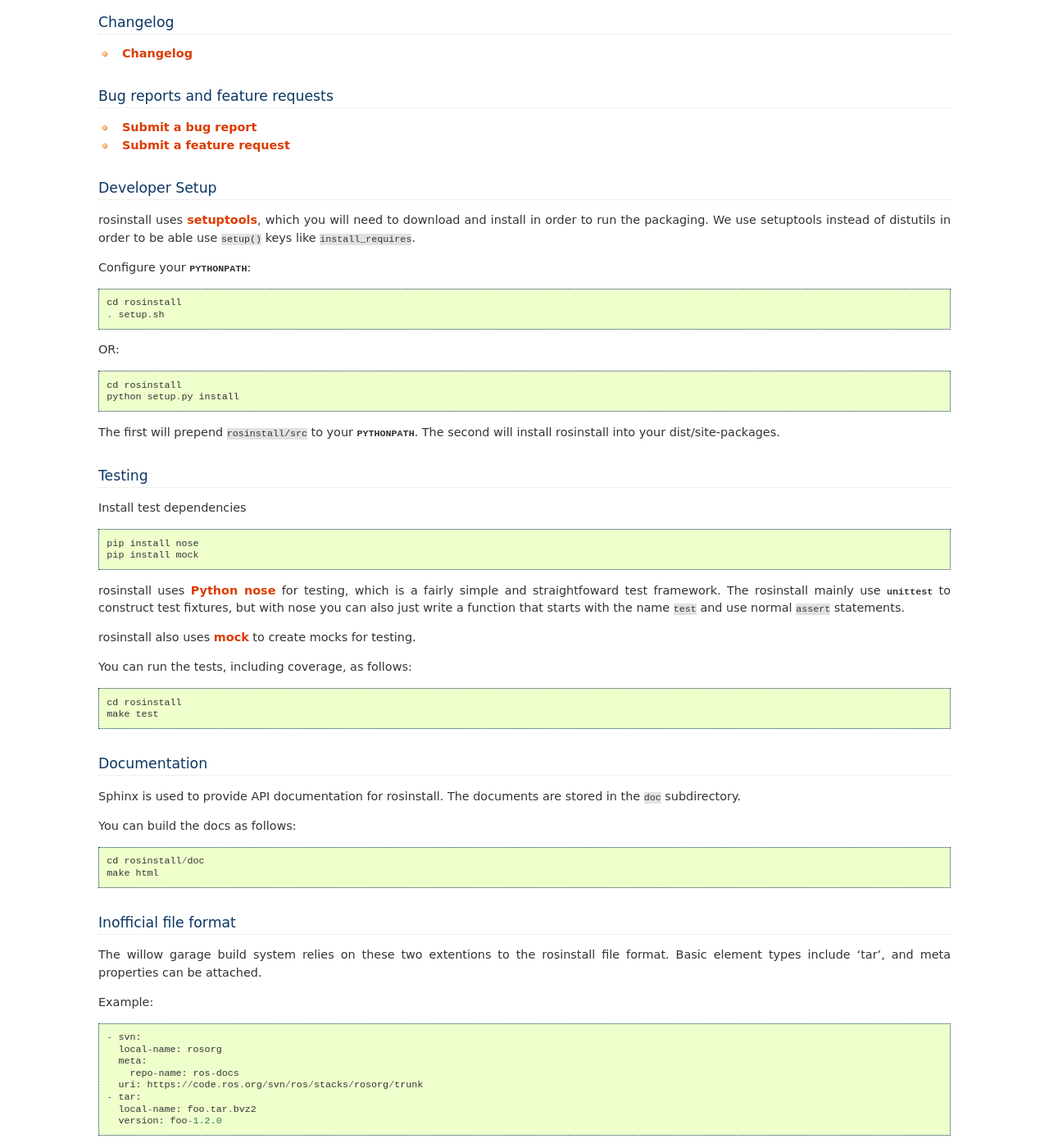
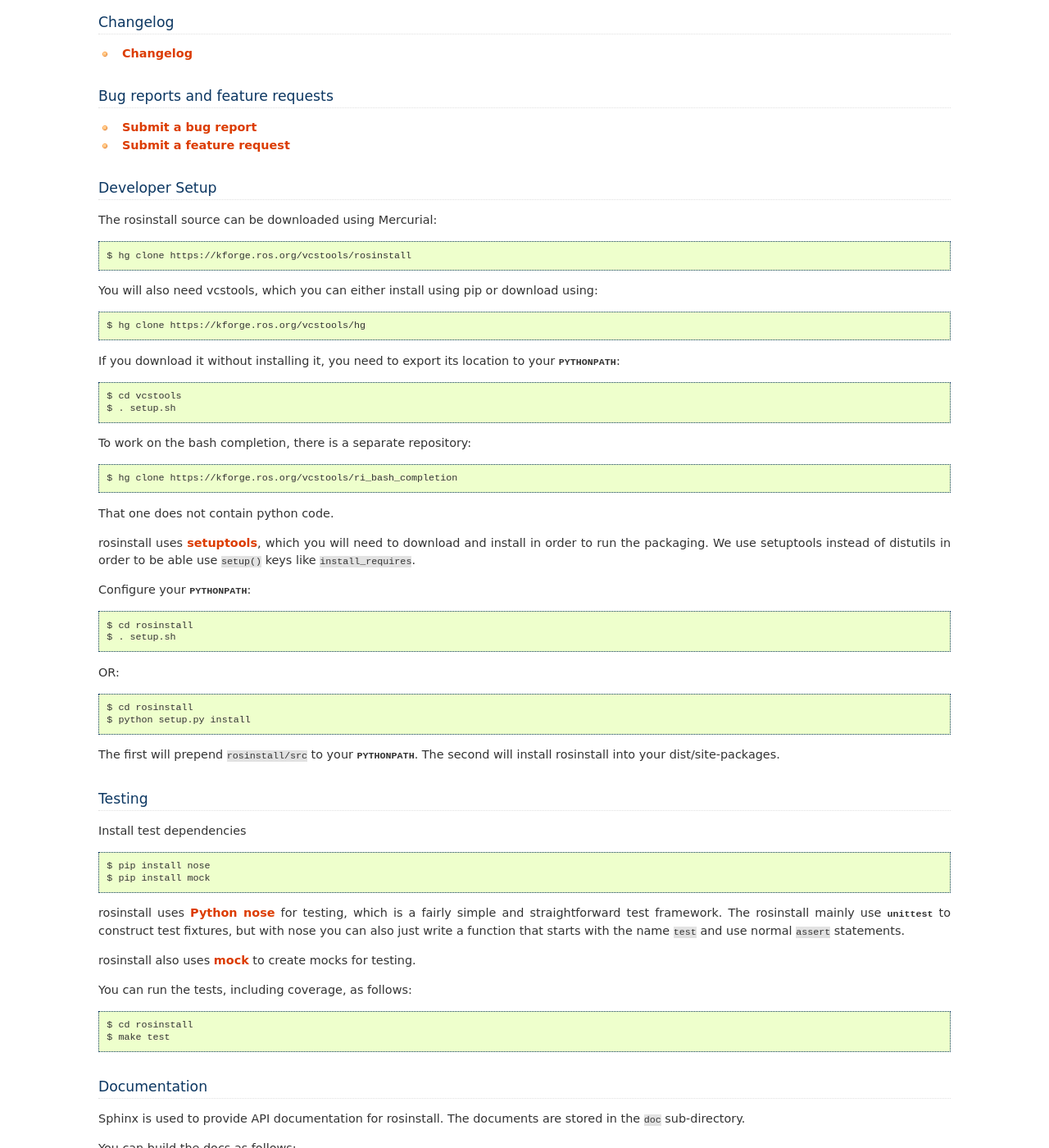
Before and after one commit to vcstools/rosinstall, a Sphinx documentation site: the page built from doc/developers_guide.rst, in a window 1280 px wide and 1400 px high, scrolled down 268 px. Shown: the whole window at 82% size. Built offline with Sphinx 7.4.7, drawn with Linux system fonts in a browser that asks for light colours; some of the changed text lies outside the part shown.

Commit message:
docs: explain hg clone for dev setup

```diff
--- a/doc/developers_guide.rst
+++ b/doc/developers_guide.rst
@@ -27,6 +27,25 @@
 Developer Setup
 ---------------
 
+The rosinstall source can be downloaded using Mercurial::
+
+  $ hg clone https://kforge.ros.org/vcstools/rosinstall
+
+You will also need vcstools, which you can either install using pip or download using::
+
+  $ hg clone https://kforge.ros.org/vcstools/hg
+
+If you download it without installing it, you need to export its location to your :envvar:`PYTHONPATH`::
+
+  $ cd vcstools
+  $ . setup.sh
+
+To work on the bash completion, there is a separate repository::
+
+  $ hg clone https://kforge.ros.org/vcstools/ri_bash_completion
+
+That one does not contain python code.
+
 rosinstall uses `setuptools <http://pypi.python.org/pypi/setuptools>`_,
 which you will need to download and install in order to run the
 packaging.  We use setuptools instead of distutils in order to be able
@@ -34,13 +53,13 @@
 
 Configure your :envvar:`PYTHONPATH`::
 
-    cd rosinstall
-    . setup.sh
+   $ cd rosinstall
+   $ . setup.sh
 
 OR::
 
-    cd rosinstall
-    python setup.py install
+   $ cd rosinstall
+   $ python setup.py install
 
 The first will prepend ``rosinstall/src`` to your :envvar:`PYTHONPATH`. The second will install rosinstall into your dist/site-packages.
 
@@ -51,13 +70,13 @@
 
 ::
 
-    pip install nose
-    pip install mock
+   $ pip install nose
+   $ pip install mock
 
 
 rosinstall uses `Python nose
 <http://readthedocs.org/docs/nose/en/latest/>`_ for testing, which is
-a fairly simple and straightfoward test framework.  The rosinstall
+a fairly simple and straightforward test framework.  The rosinstall
 mainly use :mod:`unittest` to construct test fixtures, but with nose
 you can also just write a function that starts with the name ``test``
 and use normal ``assert`` statements.
@@ -69,28 +88,28 @@
 
 ::
 
-    cd rosinstall
-    make test
+   $ cd rosinstall
+   $ make test
 
 
 Documentation
 -------------
 
 Sphinx is used to provide API documentation for rosinstall.  The documents
-are stored in the ``doc`` subdirectory.
+are stored in the ``doc`` sub-directory.
 
 You can build the docs as follows:
 
 ::
 
-    cd rosinstall/doc
-    make html
+   $ cd rosinstall/doc
+   $ make html
 
 
 Inofficial file format
 ----------------------
 
-The willow garage build system relies on these two extentions to the rosinstall file format.
+The willow garage build system relies on these two extensions to the rosinstall file format.
 Basic element types include 'tar', and meta properties can be attached.
 
 Example::
```
